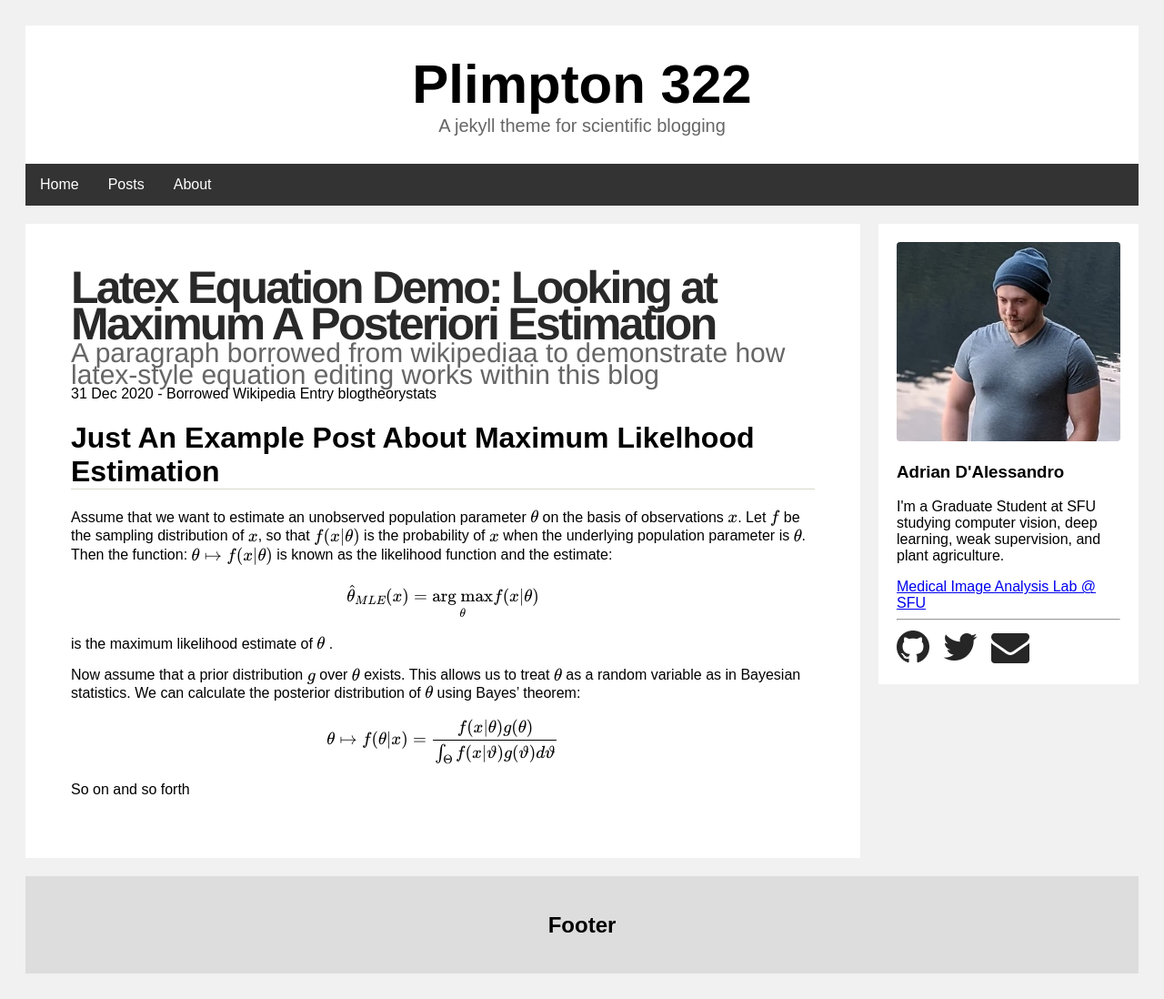
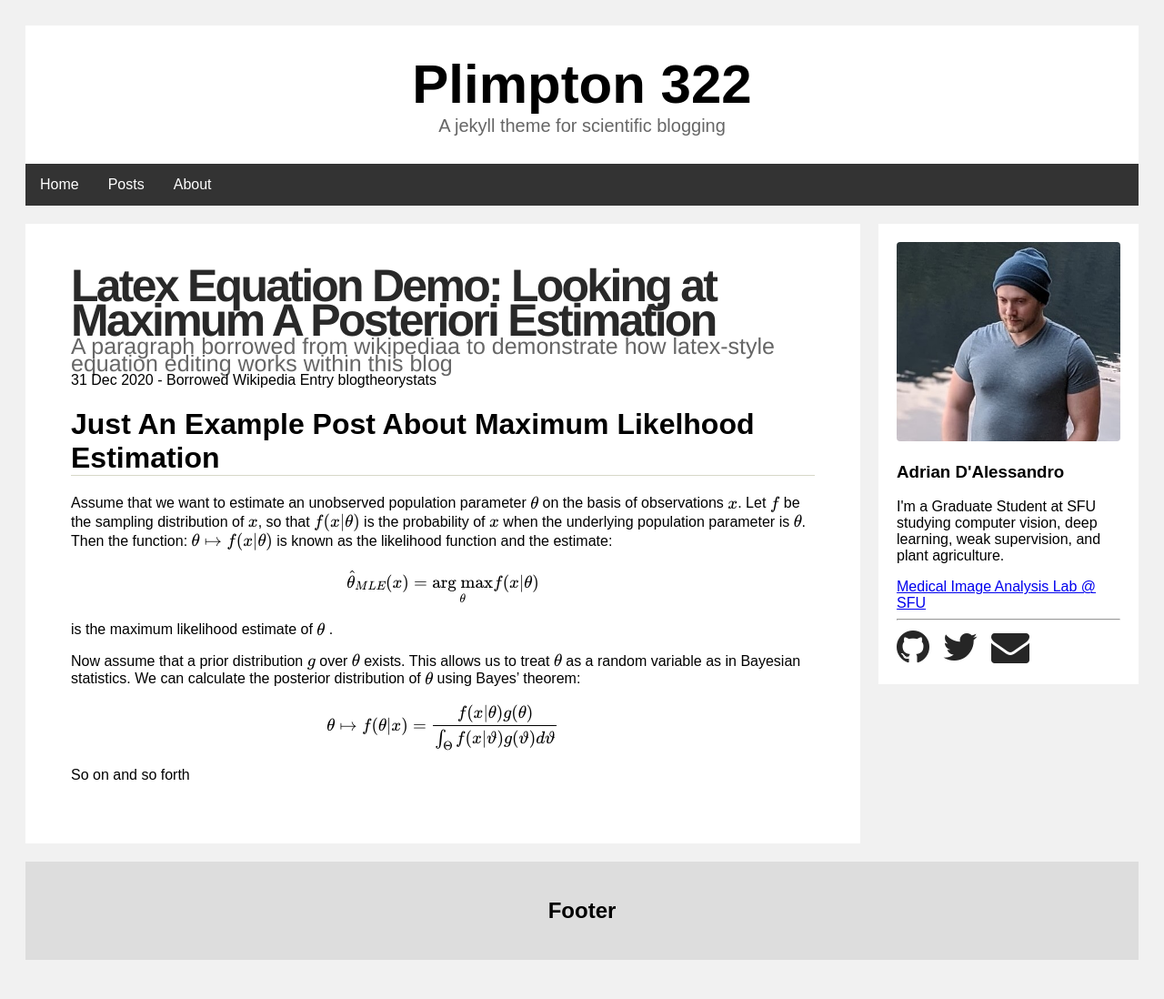
Before and after one commit to adrian-dalessandro/Plimpton322, a Jekyll site: the page built from _posts/2020-12-31-example-latex-math.md, in a window 1280 px wide. Shown: the whole page at 91% size. Built offline with Jekyll 4.4.1, drawn with Linux system fonts in a browser that asks for light colours; formulas are drawn with MathJax 3.

Commit message:
Update main.scss

```diff
--- a/_sass/main.scss
+++ b/_sass/main.scss
@@ -75,17 +75,17 @@ body {
   color: #292929;
   font-family: 'Helvetica', 'Arial', sans-serif;
   font-size: 50px;
-  line-height: 80%;
+  line-height: 75%;
   letter-spacing: -0.055em;
   margin: auto;
 }
 
 .post-header p {
-   font-size: 30px;
+   font-size: 25px;
    margin-block: auto;
    color: #666;
    font-family: 'Helvetica', 'Arial', sans-serif;
-   line-height: 80%;
+   line-height: 75%;
 }
 
 /* Clear floats after the columns */
```
